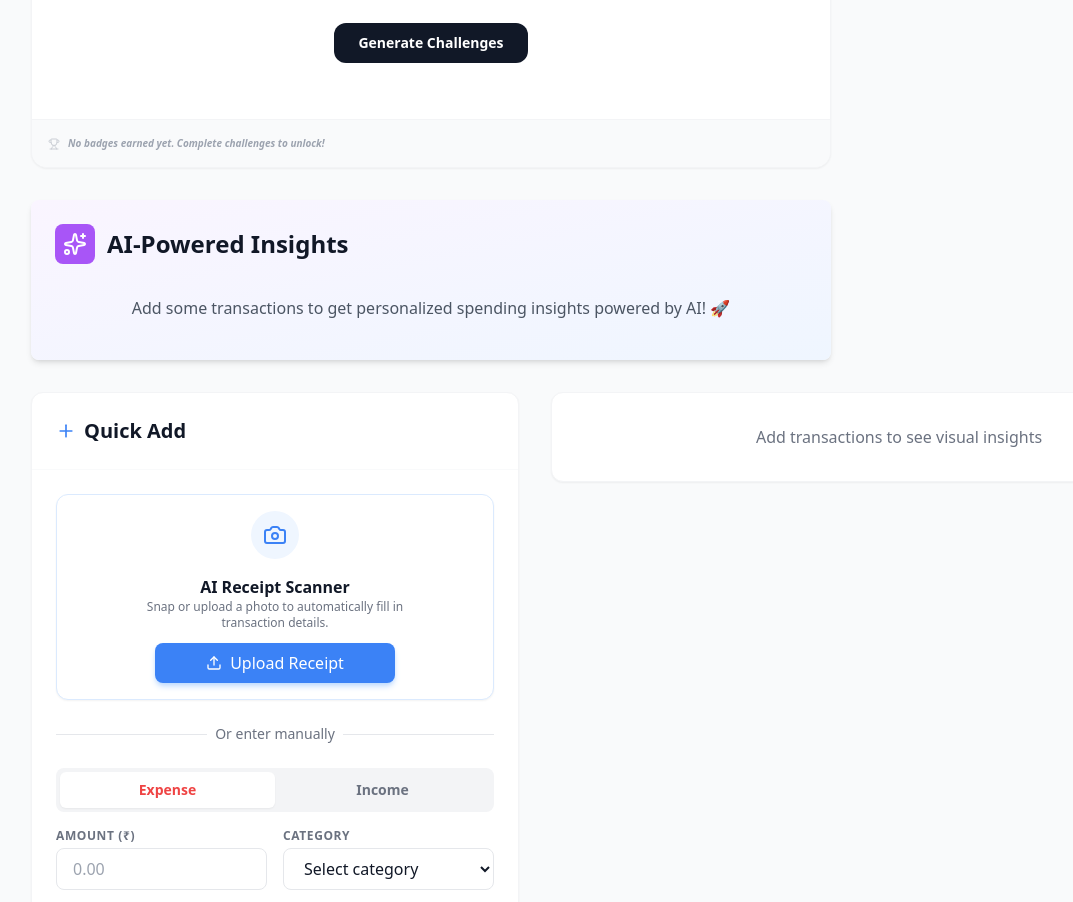
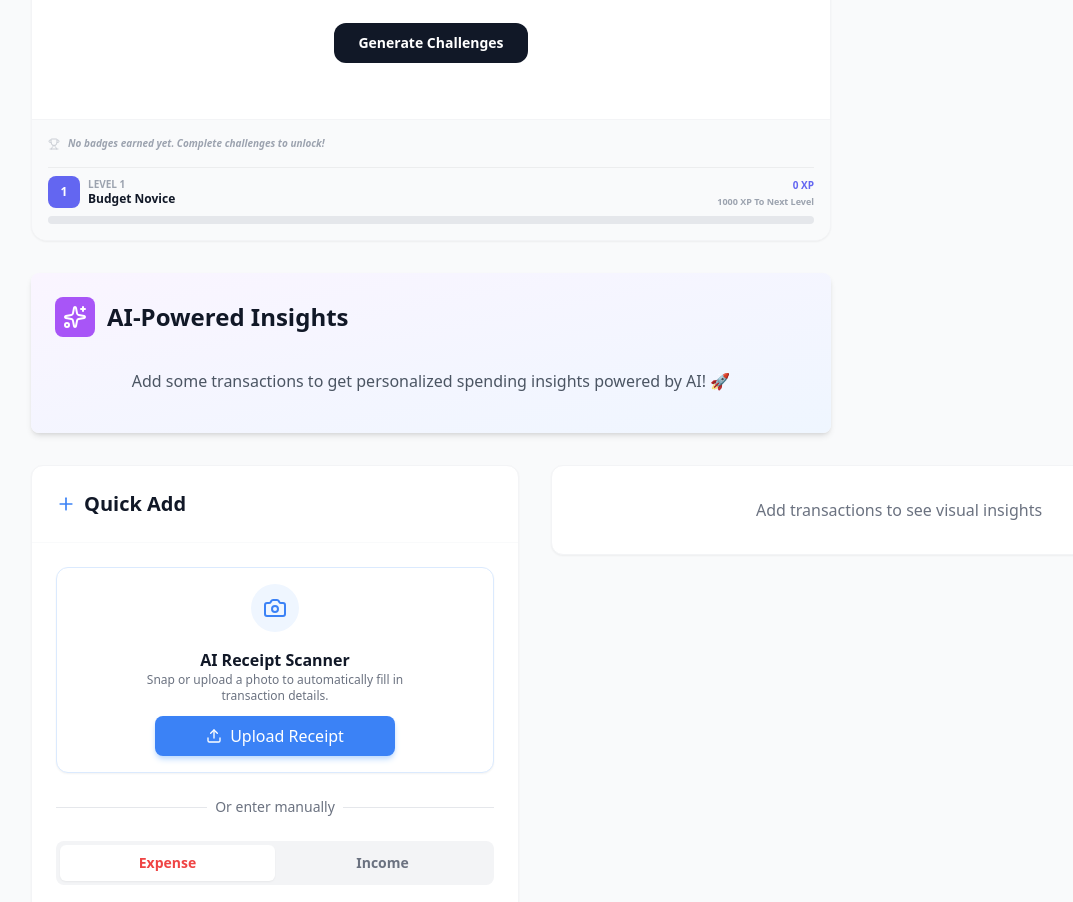
Before and after one commit to KeshavxA/SpendCheck, a React (Vite) app: page / in a window 1280 px wide. Shown: the part 933-1835 px from the top of the page, without its empty margins (1-1074 px from the left). Built offline with nearby package versions, Linux system fonts and the light colour scheme.

Commit message:
feat: complete Level & XP gamification system with dynamic ranks

```diff
--- a/src/components/SavingsChallenges.jsx
+++ b/src/components/SavingsChallenges.jsx
@@ -5,9 +5,22 @@ import { generateSavingsChallenges } from '../services/aiService';
 import { formatCurrency, getMonthlyTransactions } from '../utils/calculations';
 
 const SavingsChallenges = () => {
-    const { challenges, addChallenge, deleteChallenge, transactions, badges, addBadge } = useFinance();
+    const { challenges, addChallenge, deleteChallenge, transactions, badges, addBadge, xp, addXP } = useFinance();
     const [loading, setLoading] = useState(false);
     const [activeTab, setActiveTab] = useState('active');
+
+    // Level calculation logic
+    const level = Math.floor(xp / 1000) + 1;
+    const currentXP = xp % 1000;
+    const xpPercent = (currentXP / 1000) * 100;
+
+    const getLevelTitle = (lvl) => {
+        if (lvl >= 10) return 'Financial Legend';
+        if (lvl >= 7) return 'Money Maestro';
+        if (lvl >= 4) return 'Budget Elite';
+        if (lvl >= 2) return 'Finance Apprentice';
+        return 'Budget Novice';
+    };
 
     const handleGenerateChallenges = async () => {
         setLoading(true);
@@ -49,6 +62,10 @@ const SavingsChallenges = () => {
     };
 
     const handleClaimReward = (challenge) => {
+        // Award XP based on difficulty
+        const xpAmount = challenge.difficulty === 'Easy' ? 100 : challenge.difficulty === 'Medium' ? 250 : 500;
+        addXP(xpAmount);
+
         addBadge({
             name: challenge.reward,
             date: new Date().toISOString(),
@@ -159,9 +176,9 @@ const SavingsChallenges = () => {
                                             {canClaim && !progress.isFailed ? (
                                                 <button
                                                     onClick={() => handleClaimReward(challenge)}
-                                                    className="text-[9px] font-black bg-indigo-500 text-white px-2 py-0.5 rounded shadow-sm hover:bg-indigo-600 active:scale-95 transition-all"
+                                                    className="text-[9px] font-black bg-indigo-500 text-white px-2 py-0.5 rounded shadow-sm hover:bg-indigo-600 active:scale-95 transition-all animate-pulse"
                                                 >
-                                                    Claim Reward
+                                                    Claim {challenge.difficulty === 'Easy' ? '100' : challenge.difficulty === 'Medium' ? '250' : '500'} XP
                                                 </button>
                                             ) : (
                                                 <div className="text-[9px] font-bold text-gray-400">
@@ -177,7 +194,8 @@ const SavingsChallenges = () => {
                 )}
             </div>
 
-            <div className="p-4 bg-gray-50 dark:bg-slate-700/20 flex gap-2 overflow-x-auto no-scrollbar border-t border-gray-100 dark:border-slate-700">
+            <div className="p-4 bg-gray-50 dark:bg-slate-700/20 space-y-3 border-t border-gray-100 dark:border-slate-700">
+                <div className="flex flex-wrap gap-2 overflow-x-auto no-scrollbar pb-1">
                     {badges.length === 0 ? (
                         <div className="flex items-center gap-2 text-[10px] font-bold text-gray-400 italic">
                             <Trophy className="w-3 h-3 opacity-50" />
@@ -204,6 +222,31 @@ const SavingsChallenges = () => {
                         ))
                     )}
                 </div>
+
+                <div className="pt-2 border-t border-black/5 dark:border-white/5 space-y-2">
+                    <div className="flex justify-between items-end">
+                        <div className="flex items-center gap-2">
+                            <div className="w-8 h-8 rounded-lg bg-indigo-500 flex items-center justify-center text-white font-black text-xs">
+                                {level}
+                            </div>
+                            <div>
+                                <p className="text-[10px] font-black text-gray-400 uppercase leading-none mb-1">Level {level}</p>
+                                <p className="text-xs font-bold text-gray-900 dark:text-white leading-none">{getLevelTitle(level)}</p>
+                            </div>
+                        </div>
+                        <div className="text-right">
+                            <p className="text-[10px] font-black text-indigo-500 mb-0.5">{xp} XP</p>
+                            <p className="text-[9px] font-bold text-gray-400 capitalize">{1000 - currentXP} XP to next level</p>
+                        </div>
+                    </div>
+                    <div className="w-full h-2 bg-gray-200 dark:bg-slate-700 rounded-full overflow-hidden">
+                        <div
+                            className="h-full bg-gradient-to-r from-indigo-500 to-purple-500 transition-all duration-1000"
+                            style={{ width: `${xpPercent}%` }}
+                        ></div>
+                    </div>
+                </div>
+            </div>
         </div>
     );
 };
--- a/src/context/FinanceContext.jsx
+++ b/src/context/FinanceContext.jsx
@@ -11,6 +11,8 @@ import {
   loadChallenges,
   saveBadges,
   loadBadges,
+  saveXP,
+  loadXP,
   clearStorage
 } from '../utils/storage';
 import { processRecurringTransactions, updateRecurringTransactions } from '../utils/recurringExpenses';
@@ -53,6 +55,11 @@ export const FinanceProvider = ({ children }) => {
     if (savedBadges.length > 0) {
       dispatch({ type: ACTIONS.LOAD_BADGES, payload: savedBadges });
     }
+
+    const savedXP = loadXP();
+    if (savedXP > 0) {
+      dispatch({ type: ACTIONS.LOAD_XP, payload: savedXP });
+    }
   }, []);
 
   useEffect(() => {
@@ -84,6 +91,12 @@ export const FinanceProvider = ({ children }) => {
       saveBadges(state.badges);
     }
   }, [state.badges]);
+
+  useEffect(() => {
+    if (state.xp >= 0) {
+      saveXP(state.xp);
+    }
+  }, [state.xp]);
 
 
   useEffect(() => {
@@ -165,6 +178,10 @@ export const FinanceProvider = ({ children }) => {
     dispatch({ type: ACTIONS.ADD_BADGE, payload: badge });
   };
 
+  const addXP = (amount) => {
+    dispatch({ type: ACTIONS.ADD_XP, payload: amount });
+  };
+
   const clearAll = () => {
     if (window.confirm('Are you sure? This will delete all transactions and budgets.')) {
       clearStorage();
@@ -178,6 +195,7 @@ export const FinanceProvider = ({ children }) => {
     goals: state.goals,
     challenges: state.challenges,
     badges: state.badges,
+    xp: state.xp,
     addTransaction,
     editTransaction,
     deleteTransaction,
@@ -190,6 +208,7 @@ export const FinanceProvider = ({ children }) => {
     updateChallenge,
     deleteChallenge,
     addBadge,
+    addXP,
     clearAll
   };
 
--- a/src/reducers/financeReducer.js
+++ b/src/reducers/financeReducer.js
@@ -17,7 +17,9 @@ export const ACTIONS = {
   DELETE_CHALLENGE: 'DELETE_CHALLENGE',
   LOAD_CHALLENGES: 'LOAD_CHALLENGES',
   ADD_BADGE: 'ADD_BADGE',
-  LOAD_BADGES: 'LOAD_BADGES'
+  LOAD_BADGES: 'LOAD_BADGES',
+  ADD_XP: 'ADD_XP',
+  LOAD_XP: 'LOAD_XP'
 };
 
 export const initialState = {
@@ -25,7 +27,8 @@ export const initialState = {
   budgets: [],
   goals: [],
   challenges: [],
-  badges: []
+  badges: [],
+  xp: 0
 };
 
 export function financeReducer(state, action) {
@@ -149,6 +152,18 @@ export function financeReducer(state, action) {
         badges: action.payload
       };
 
+    case ACTIONS.ADD_XP:
+      return {
+        ...state,
+        xp: state.xp + action.payload
+      };
+
+    case ACTIONS.LOAD_XP:
+      return {
+        ...state,
+        xp: action.payload
+      };
+
     default:
       return state;
   }
--- a/src/utils/storage.js
+++ b/src/utils/storage.js
@@ -3,7 +3,8 @@ const STORAGE_KEYS = {
   BUDGETS: 'spendcheck_budgets',
   GOALS: 'spendcheck_goals',
   CHALLENGES: 'spendcheck_challenges',
-  BADGES: 'spendcheck_badges'
+  BADGES: 'spendcheck_badges',
+  XP: 'spendcheck_xp'
 };
 
 export const saveTransactions = (transactions) => {
@@ -106,6 +107,26 @@ export const loadBadges = () => {
   }
 };
 
+export const saveXP = (xp) => {
+  try {
+    localStorage.setItem(STORAGE_KEYS.XP, JSON.stringify(xp));
+    return true;
+  } catch (error) {
+    console.error('Error saving XP:', error);
+    return false;
+  }
+};
+
+export const loadXP = () => {
+  try {
+    const data = localStorage.getItem(STORAGE_KEYS.XP);
+    return data ? JSON.parse(data) : 0;
+  } catch (error) {
+    console.error('Error loading XP:', error);
+    return 0;
+  }
+};
+
 export const clearStorage = () => {
   try {
     Object.values(STORAGE_KEYS).forEach(key => localStorage.removeItem(key));
```
Lines whose indentation alone changed are shown as unchanged.
